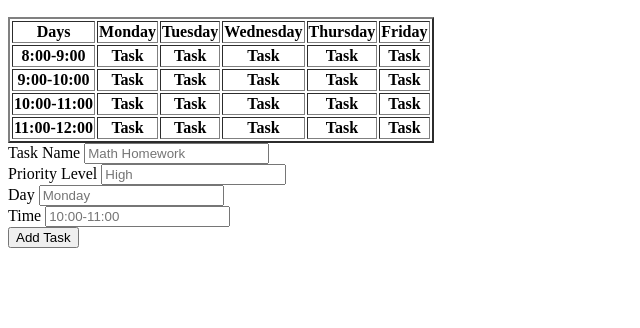
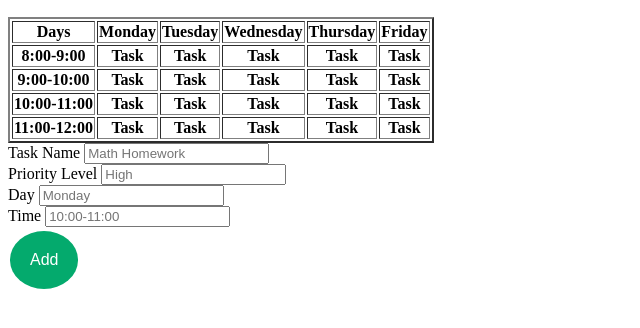
Before and after one commit to JL-Money/CalEnder, a plain HTML site: page index.html in a window 1280 px wide. Shown: the part 110-438 px from the top of the page, without its empty margins (0-640 px from the left). Drawn offline with Linux system fonts and the light colour scheme.

Commit message:
round add button

```diff
--- a/index.html
+++ b/index.html
@@ -16,7 +16,7 @@
       <h1>CalEnder</h1>
 
       <h2>Schedule</h2>
-      <table border="2">
+      <table id='calender' border="2">
         <tr>
           <th>Days</th>
           <th>Monday</th>
@@ -61,8 +61,6 @@
           <th>Task</th>
           <th>Task</th>
         </tr>
-
-
      </table>
 
 
@@ -87,7 +85,7 @@
             <input type="text" id="time" placeholder="10:00-11:00">
       </div>
 
-      <button type="button">Add Task</button>
+      <button id="add-task" type="button">Add</button>
 
 
 
--- a/style.css
+++ b/style.css
@@ -0,0 +1,12 @@
+#add-task {
+    background-color: #04AA6D;
+    border: none;
+    color: white;
+    padding: 20px;
+    text-align: center;
+    text-decoration: none;
+    display: inline-block;
+    font-size: 16px;
+    margin: 4px 2px;
+    border-radius: 50%;
+}
```
Lines whose indentation alone changed are shown as unchanged.
